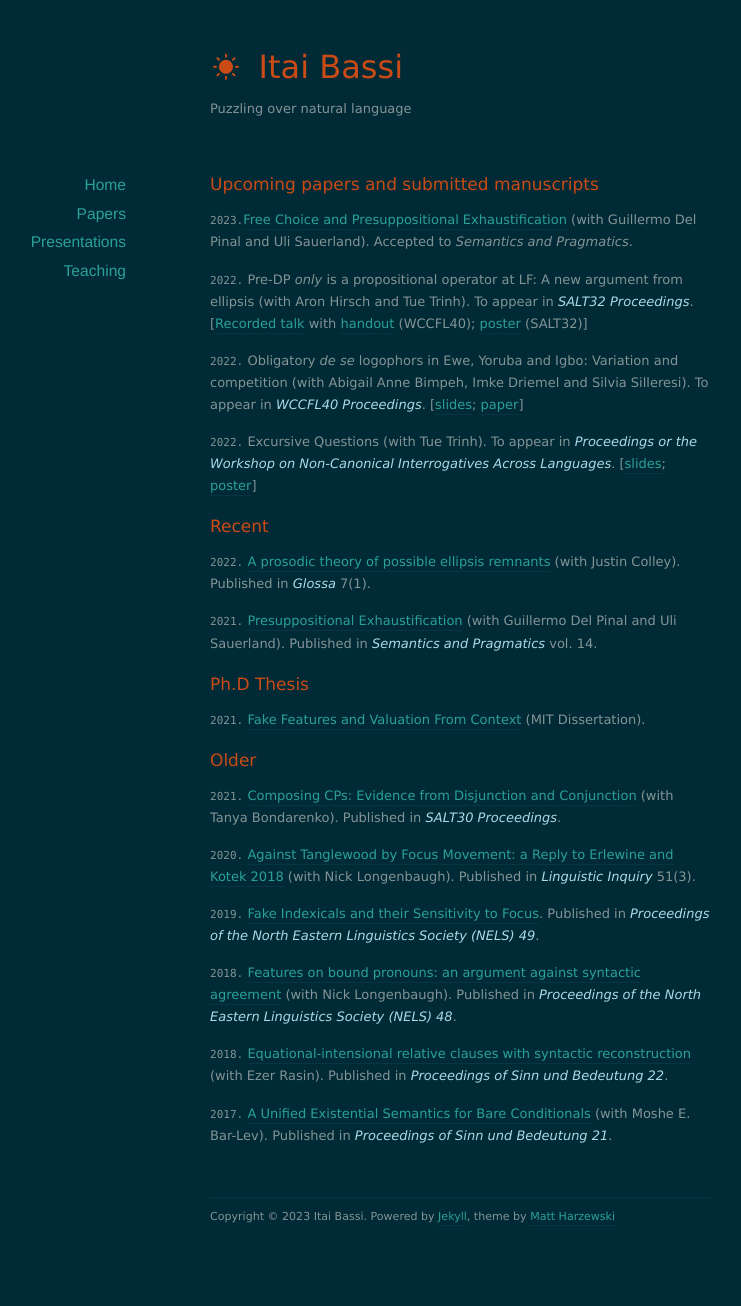
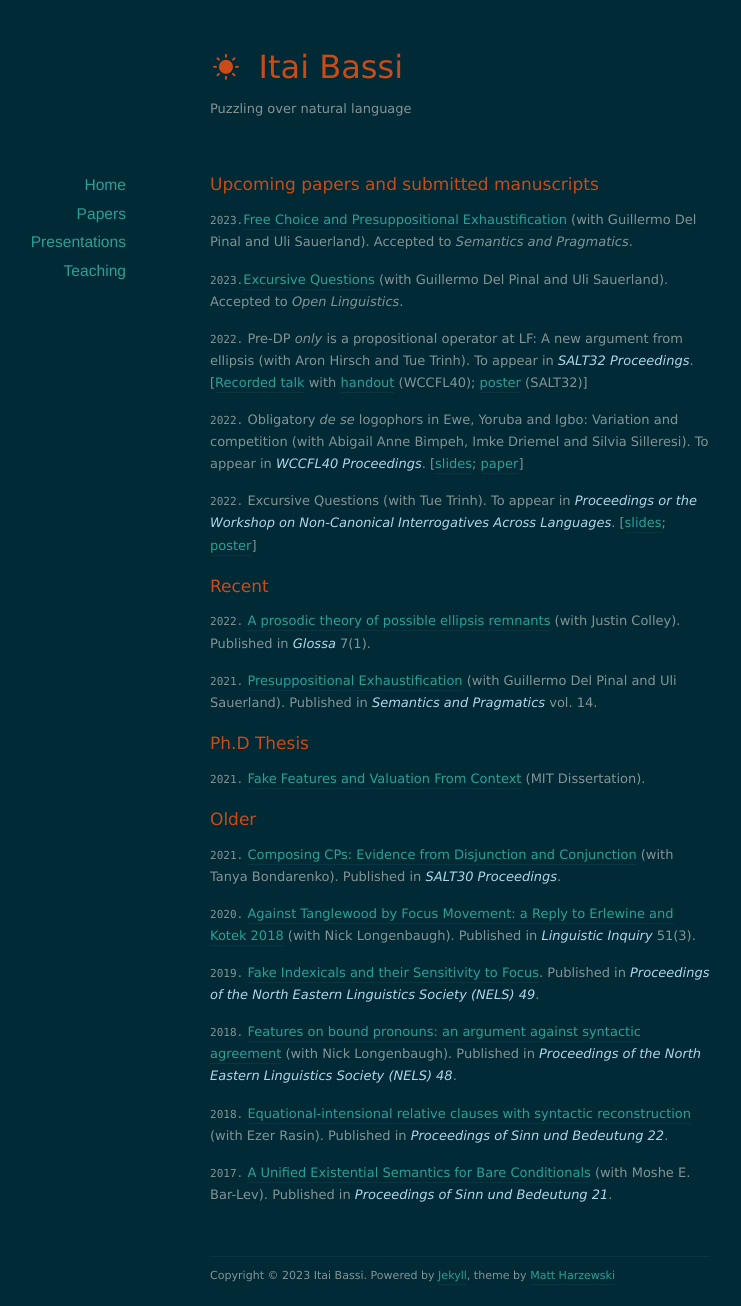
Before and after one commit to itaibassi/itaibassi.github.io, a Jekyll site: the page built from papers/index.markdown, in a window 1280 px wide. Shown: the whole page, without its empty margins (180-921 px from the left). Built offline with Jekyll 4.4.1, drawn with Linux system fonts in a browser that asks for light colours; nearby versions of some CDN libraries; before the commit the page ends 1247 px from its top, so only the background shows below that.

Commit message:
Update index.markdown

```diff
--- a/papers/index.markdown
+++ b/papers/index.markdown
@@ -10,6 +10,8 @@ title: Papers
 # Upcoming papers and submitted manuscripts
 
 `2023.`[Free Choice and Presuppositional Exhaustification](https://ling.auf.net/lingbuzz/006122) (with Guillermo Del Pinal and Uli Sauerland). Accepted to *Semantics and Pragmatics*.
+
+`2023.`[Excursive Questions](BLABLA) (with Guillermo Del Pinal and Uli Sauerland). Accepted to *Open Linguistics*.
 
 
 `2022.` Pre-DP *only* is a propositional operator at LF: A new argument from ellipsis (with Aron Hirsch and Tue Trinh). To appear in *<font color="lightblue"> SALT32 Proceedings</font>*.
```
